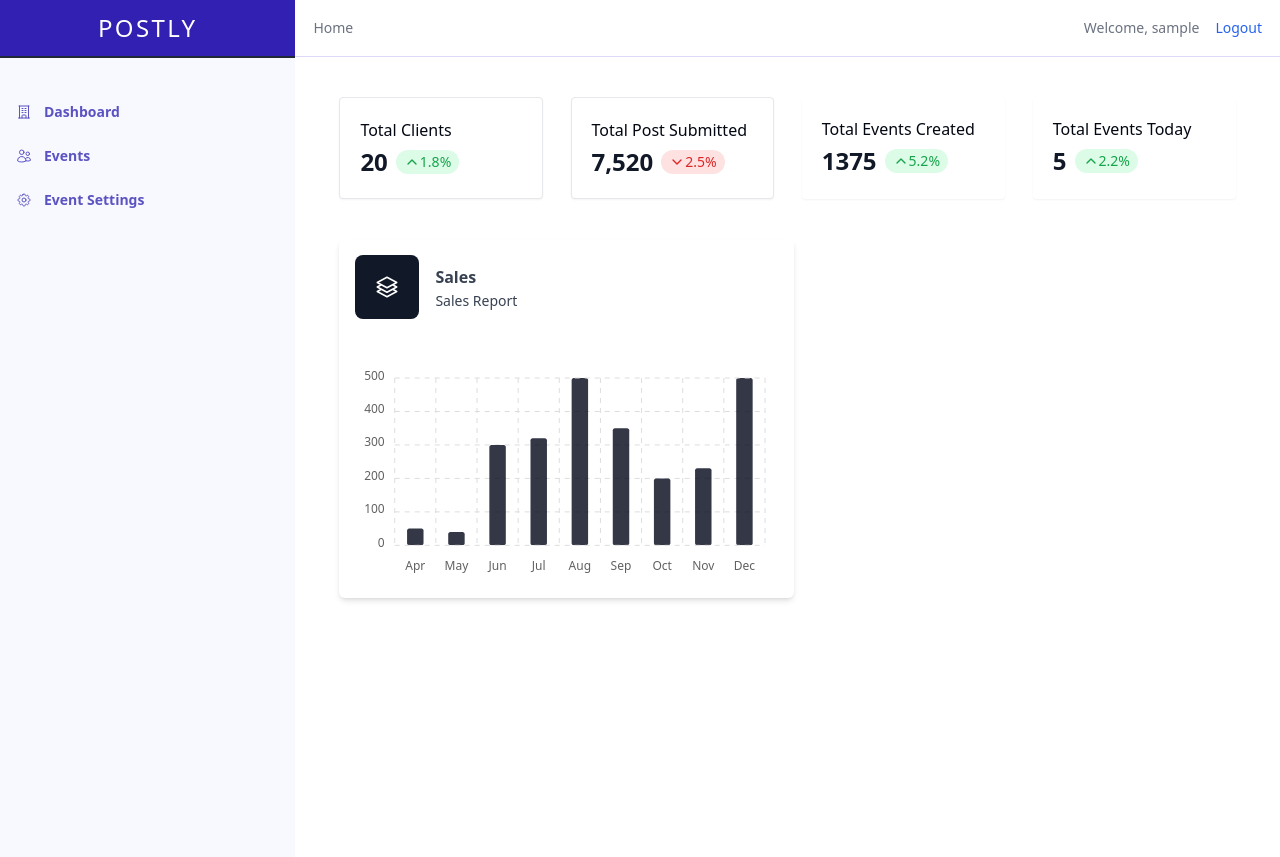
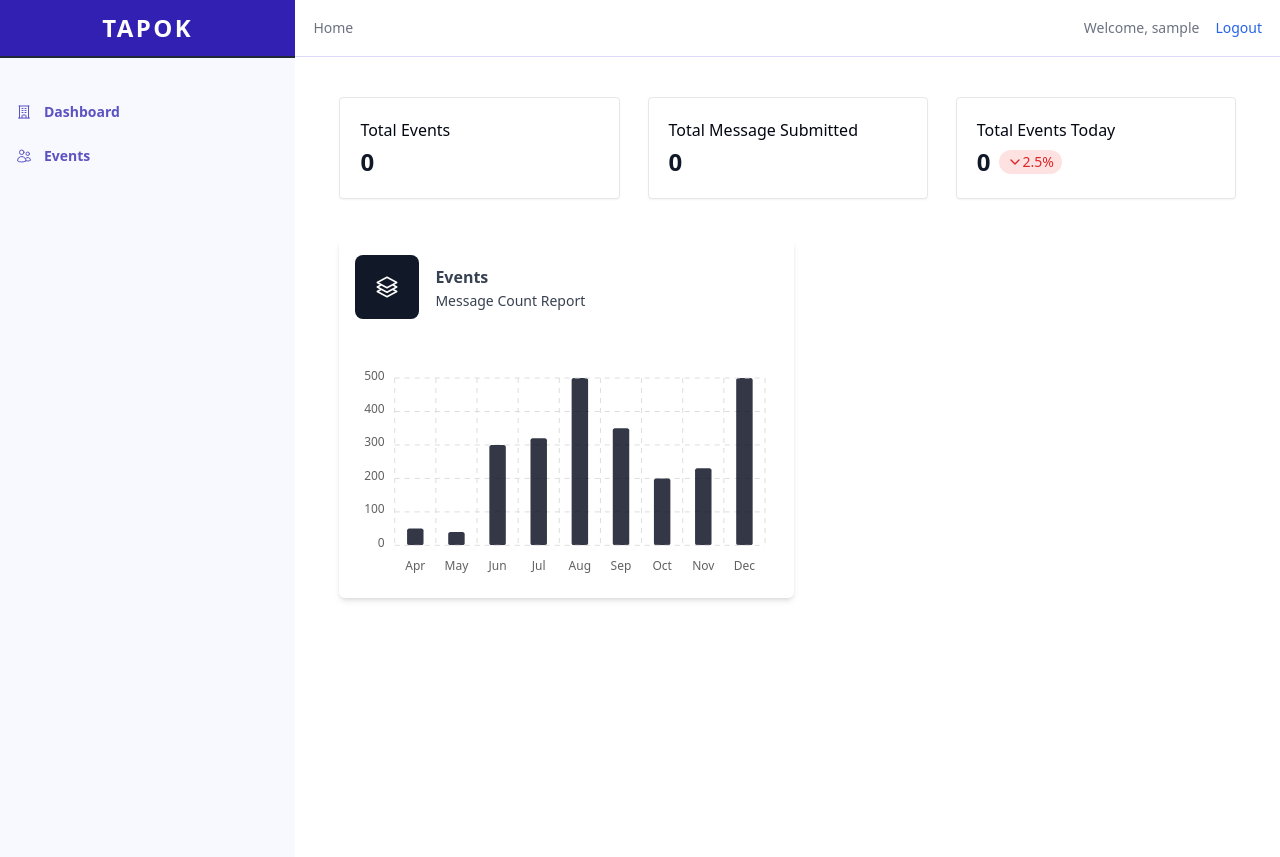
Before and after one commit to abesamislyndon/python_inventory, a Django app: page /dashboards/ in a window 1280 px wide. Run offline with Django 5.2, Linux system fonts and the light colour scheme; the visitor is signed in with stand-in values (Sample User, id 1); data that the repository does not hold is empty; style sheets or scripts are compiled from the project's sources; some libraries are stand-ins or nearby versions.

Commit message:
1. add query for dashboard data for events count, event post, current date post 2. fix events table list proper tailwind table 3. refactor design on login page

```diff
--- a/inven/app/clients/templates/clients/message_board.html
+++ b/inven/app/clients/templates/clients/message_board.html
@@ -30,7 +30,7 @@
 .marquee-item-content {
 
    padding: 0.5rem;
-   width: 450px;
+   width: 350px;
    height: auto;
 }
 
@@ -91,6 +91,7 @@
     {% comment %} <div id="carousel" class="carousel">
       <!-- Carousel items will be inserted here dynamically -->
     </div> {% endcomment %}
+       <span class="mt-1 text-[#000] text-[0.5em]">© All rights reserved Tapok PH</span>
   </div>
 
 <script>
--- a/inven/app/clients/templates/clients/tabs/appearance.html
+++ b/inven/app/clients/templates/clients/tabs/appearance.html
@@ -10,6 +10,6 @@
         <p class="text-sm text-[#858484]">Choose a theme color for your brand. We'll use that throughout the public pages (Photo Wall, Album, etc.)</p>
         {{ form.theme_color }}
     </div>
-    <button type="submit" class="bg-indigo-700 mt-10 text-[#fff] px-5 py-2">Save</button>
+    <button type="submit" class="mt-10 text-[0.7em] right-2 top-2 px-4 py-2 bg-[#5454ce] text-white rounded hover:bg-[#4b4bc3]">Save</button>
   </form>
 </div>
--- a/inven/app/dashboards/templates/dashboards/dashboard.html
+++ b/inven/app/dashboards/templates/dashboards/dashboard.html
@@ -3,25 +3,40 @@
 
 <div class=" items-center  bg-white min-h-screen ">
     <div class=" px-1 ">
-        <div class="grid gap-7 grid-cols-2 sm:grid-cols-2 lg:grid-cols-4 p-10">
+        <div class="grid gap-7 grid-cols-2 sm:grid-cols-2 lg:grid-cols-3 p-10">
             <div class="p-5 bg-white border rounded shadow-sm">
-                <div class="text-base text-gray-950">Total Clients</div>
+                <div class="text-base text-gray-950">Total Events</div>
                 <div class="flex items-center pt-1">
-                    <div class="text-2xl font-bold text-gray-900 dark:text-gray-700">20</div>
-                    <span
+                    <div class="text-2xl font-bold text-gray-900 dark:text-gray-700">{{event_count}}</div>
+                    {% comment %} <span
                         class="flex items-center px-2 py-0.5 mx-2 text-sm rounded-full text-green-600 bg-green-100 dark:bg-green-900 dark:text-emerald-400">
                         <svg class="w-4 h-4" viewBox="0 0 24 24" fill="none" xmlns="http://www.w3.org/2000/svg">
                             <path d="M18 15L12 9L6 15" stroke="currentColor" stroke-width="2" stroke-linecap="round"
                                 stroke-linejoin="round"></path>
                         </svg>
                         <span>1.8%</span>
-                    </span>
+                    </span> {% endcomment %}
                 </div>
             </div>
               <div class="p-5 bg-white border rounded shadow-sm">
-                <div class="text-base text-gray-950">Total Post Submitted</div>
+                <div class="text-base text-gray-950">Total Message Submitted</div>
                 <div class="flex items-center pt-1">
-                    <div class="text-2xl font-bold text-gray-900">7,520</div>
+                    <div class="text-2xl font-bold text-gray-900">{{msg_count}}</div>
+                    {% comment %} <span
+                        class="flex items-center px-2 py-0.5 mx-2 text-sm rounded-full text-red-600 bg-red-100 dark:bg-red-900 dark:text-red-300">
+                        <svg class="w-4 h-4" viewBox="0 0 24 24" fill="none" xmlns="http://www.w3.org/2000/svg">
+                            <path d="M6 9L12 15L18 9" stroke="currentColor" stroke-width="2" stroke-linecap="round"
+                                stroke-linejoin="round"></path>
+                        </svg>
+                        <span>2.5%</span>
+                    </span> {% endcomment %}
+                </div>
+            </div>
+
+              <div class="p-5 bg-white border rounded shadow-sm">
+                <div class="text-base text-gray-950">Total Events Today</div>
+                <div class="flex items-center pt-1">
+                    <div class="text-2xl font-bold text-gray-900">{{event_count_today}}</div>
                     <span
                         class="flex items-center px-2 py-0.5 mx-2 text-sm rounded-full text-red-600 bg-red-100 dark:bg-red-900 dark:text-red-300">
                         <svg class="w-4 h-4" viewBox="0 0 24 24" fill="none" xmlns="http://www.w3.org/2000/svg">
@@ -29,34 +44,6 @@
                                 stroke-linejoin="round"></path>
                         </svg>
                         <span>2.5%</span>
-                    </span>
-                </div>
-            </div>
-                <div class="p-5 bg-white rounded shadow-sm">
-                <div class="text-base text-gray-950">Total Events Created</div>
-                <div class="flex items-center pt-1">
-                    <div class="text-2xl font-bold text-gray-900">1375</div>
-                    <span
-                        class="flex items-center px-2 py-0.5 mx-2 text-sm rounded-full text-green-600 bg-green-100 dark:bg-green-900 dark:text-emerald-400">
-                        <svg class="w-4 h-4" viewBox="0 0 24 24" fill="none" xmlns="http://www.w3.org/2000/svg">
-                            <path d="M18 15L12 9L6 15" stroke="currentColor" stroke-width="2" stroke-linecap="round"
-                                stroke-linejoin="round"></path>
-                        </svg>
-                        <span>5.2%</span>
-                    </span>
-                </div>
-            </div>
-                <div class="p-5 bg-white rounded shadow-sm">
-                <div class="text-base text-gray-950">Total Events Today</div>
-                <div class="flex items-center pt-1">
-                    <div class="text-2xl font-bold text-gray-900">5</div>
-                    <span
-                        class="flex items-center px-2 py-0.5 mx-2 text-sm rounded-full text-green-600 bg-green-100 dark:bg-green-900 dark:text-emerald-400">
-                        <svg class="w-4 h-4" viewBox="0 0 24 24" fill="none" xmlns="http://www.w3.org/2000/svg">
-                            <path d="M18 15L12 9L6 15" stroke="currentColor" stroke-width="2" stroke-linecap="round"
-                                stroke-linejoin="round"></path>
-                        </svg>
-                        <span>2.2%</span>
                     </span>
                 </div>
             </div>
@@ -77,10 +64,10 @@
                     <div>
                         <h6
                             class="block font-sans text-base font-semibold leading-relaxed tracking-normal text-blue-gray-900 antialiased">
-                            Sales
+                            Events
                         </h6>
                         <p class="block max-w-sm font-sans text-sm font-normal leading-normal text-gray-700 antialiased">
-                            Sales Report
+                            Message Count Report
                         </p>
                     </div>
                 </div>
--- a/inven/app/dashboards/views.py
+++ b/inven/app/dashboards/views.py
@@ -1,4 +1,13 @@
 from django.shortcuts import render
+from django.utils import timezone
+from ..clients.models import Client, ClientMsg
 
 def dashboard_home(request):
-    return render(request, 'dashboards/dashboard.html')
+
+    event_count = Client.objects.count()
+    msg_count = ClientMsg.objects.count()
+    today = timezone.now().date()
+    event_count_today = Client.objects.filter(created_at=today).count()
+
+
+    return render(request, 'dashboards/dashboard.html', {'event_count': event_count, "msg_count": msg_count, "event_count_today": event_count_today})
--- a/inven/templates/with_sidebar_base.html
+++ b/inven/templates/with_sidebar_base.html
@@ -1,22 +1,24 @@
 {% load static %}
 <!DOCTYPE html>
 <html lang="en">
-
 <head>
     <meta charset="UTF-8">
     <meta name="viewport" content="width=device-width, initial-scale=1.0">
-    <title>Inventory Management System</title>
+    <title>Tapok</title>
     <link rel="stylesheet" href="{% static 'dist/styles.css' %}" type="text/css">
     <script src="https://cdn.tailwindcss.com"></script>
 </head>
+<style>
 
+
+</style>
 <body>
     <div class="flex h-full">
         <aside class="hidden w-96 bg-[#f8f8ff] md:block min-h-screen">
             <div
-                class="py-3 text-2xl uppercase text-center tracking-widest bg-[#3220b3] border-b-2 border-gray-800
-                mb-8">
-                <a href="/" class="text-white">Postly</a>
+                class="py-3 text-2xl font-extrabold uppercase text-center tracking-widest bg-[#3220b3] border-b-2 border-gray-800
+                mb-8 custom-bg">
+                <a href="/" class="text-white">Tapok</a>
             </div>
             <nav class="text-sm text-gray-300">
                 <ul class="flex flex-col  font-semibold">
@@ -44,20 +46,7 @@
                             Events
                         </a>
                     </li>
-                    <li
-                        class="px-4 cursor-pointer  text-[#5c53c2] hover:bg-[#dcd9fb] hover:text-[#3220b3]
-                        text-sm">
-                        <a class="py-3 flex items-center" href="/">
-                            <svg xmlns="http://www.w3.org/2000/svg" fill="none" viewBox="0 0 24 24" stroke-width="1.5"
-                                stroke="currentColor" class="w-4 mr-3">
-                                <path stroke-linecap="round" stroke-linejoin="round"
-                                    d="M10.343 3.94c.09-.542.56-.94 1.11-.94h1.093c.55 0 1.02.398 1.11.94l.149.894c.07.424.384.764.78.93.398.164.855.142 1.205-.108l.737-.527a1.125 1.125 0 0 1 1.45.12l.773.774c.39.389.44 1.002.12 1.45l-.527.737c-.25.35-.272.806-.107 1.204.165.397.505.71.93.78l.893.15c.543.09.94.559.94 1.109v1.094c0 .55-.397 1.02-.94 1.11l-.894.149c-.424.07-.764.383-.929.78-.165.398-.143.854.107 1.204l.527.738c.32.447.269 1.06-.12 1.45l-.774.773a1.125 1.125 0 0 1-1.449.12l-.738-.527c-.35-.25-.806-.272-1.203-.107-.398.165-.71.505-.781.929l-.149.894c-.09.542-.56.94-1.11.94h-1.094c-.55 0-1.019-.398-1.11-.94l-.148-.894c-.071-.424-.384-.764-.781-.93-.398-.164-.854-.142-1.204.108l-.738.527c-.447.32-1.06.269-1.45-.12l-.773-.774a1.125 1.125 0 0 1-.12-1.45l.527-.737c.25-.35.272-.806.108-1.204-.165-.397-.506-.71-.93-.78l-.894-.15c-.542-.09-.94-.56-.94-1.109v-1.094c0-.55.398-1.02.94-1.11l.894-.149c.424-.07.765-.383.93-.78.165-.398.143-.854-.108-1.204l-.526-.738a1.125 1.125 0 0 1 .12-1.45l.773-.773a1.125 1.125 0 0 1 1.45-.12l.737.527c.35.25.807.272 1.204.107.397-.165.71-.505.78-.929l.15-.894Z" />
-                                <path stroke-linecap="round" stroke-linejoin="round"
-                                    d="M15 12a3 3 0 1 1-6 0 3 3 0 0 1 6 0Z" />
-                            </svg>
-                            Event Settings
-                        </a>
-                    </li>
+
                                  </ul>
             </nav>
         </aside>
```
Also changed, not shown: inven/app/accounts/templates/accounts/login.html (+12 -10 lines), inven/app/clients/templates/clients/index.html (+10 -5 lines), inven/templates/base.html (+7 -0 lines), inven/media/guest_messages/0C804EAF-7210-45E8-ADC0-3902561F3763_4_5005_c.jpeg (added), inven/media/guest_messages/0F07627C-4913-4146-A520-644067160F30_4_5005_c.jpeg (added), 2 other files.
